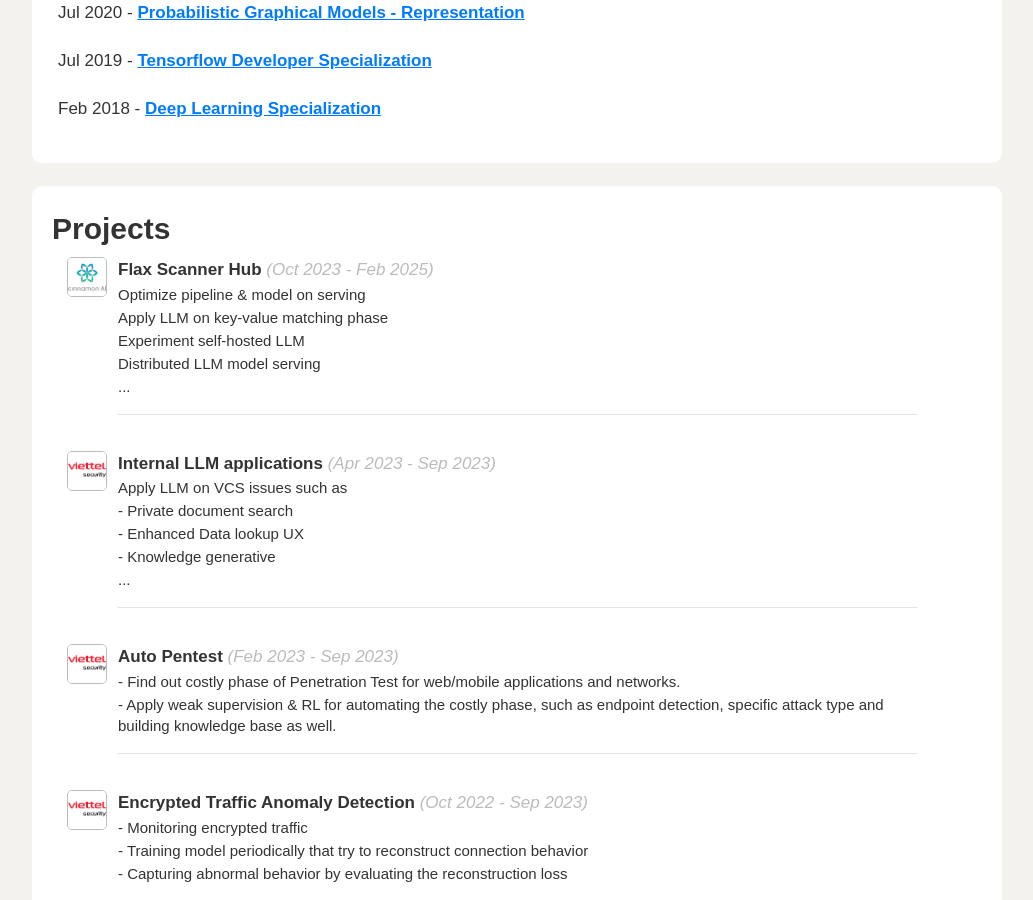
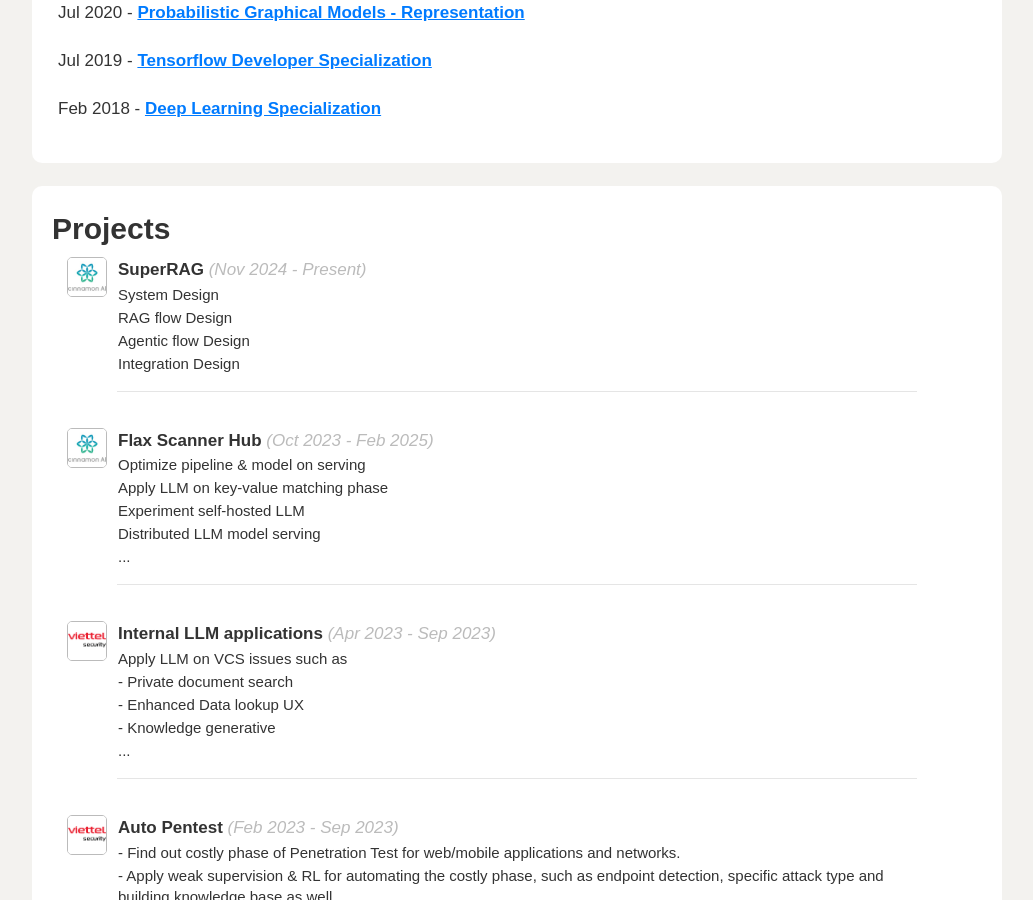
Before and after one commit to anhttmle/anhttmle.github.io, a Jekyll site: the page built from about.html, in a window 1280 px wide and 900 px high, scrolled down 2337 px. Shown: the whole window, without its empty margins (123-1156 px from the left). Built offline with Jekyll 4.4.1, drawn with Linux system fonts in a browser that asks for light colours.

Commit message:
Update profile.yml

```diff
--- a/_data/profile.yml
+++ b/_data/profile.yml
@@ -185,6 +185,15 @@
           text: "Researching and developing products with an IBM technology - Xpages which is a web framework base on JSF (Java Server Faces)"
           children:
 projects:
+  - employer: "Cinnamon AI"
+    name: "SuperRAG"
+    time: "Nov 2024 - Present"
+    logo: "/assets/profile/cinnamon.jpg"
+    description:
+      - "System Design"
+      - "RAG flow Design"
+      - "Agentic flow Design"
+      - "Integration Design"
   - employer: "Cinnamon AI"
     name: "Flax Scanner Hub"
     time: "Oct 2023 - Feb 2025"
```
